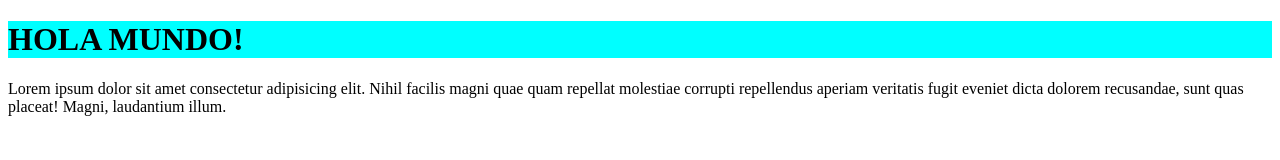
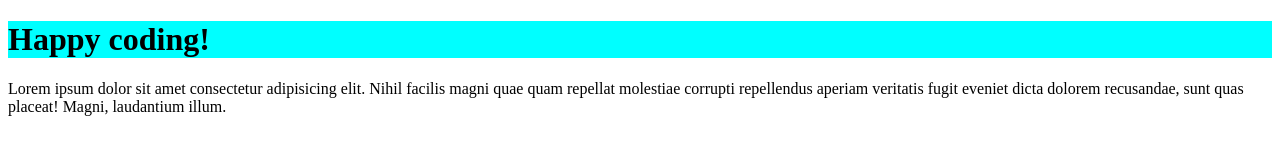
Before and after one commit to Victoria-2/pruebas-linux, a plain HTML site: page index.html in a window 1280 px wide. Drawn offline with Linux system fonts and the light colour scheme.

Commit message:
se cambio el texto del H1

```diff
--- a/index.html
+++ b/index.html
@@ -7,7 +7,7 @@
     <link rel="stylesheet" href="./css/styles.css" />
   </head>
   <body>
-    <h1>HOLA MUNDO!</h1>
+    <h1>Happy coding!</h1>
     <p>
       Lorem ipsum dolor sit amet consectetur adipisicing elit. Nihil facilis
       magni quae quam repellat molestiae corrupti repellendus aperiam veritatis
```
